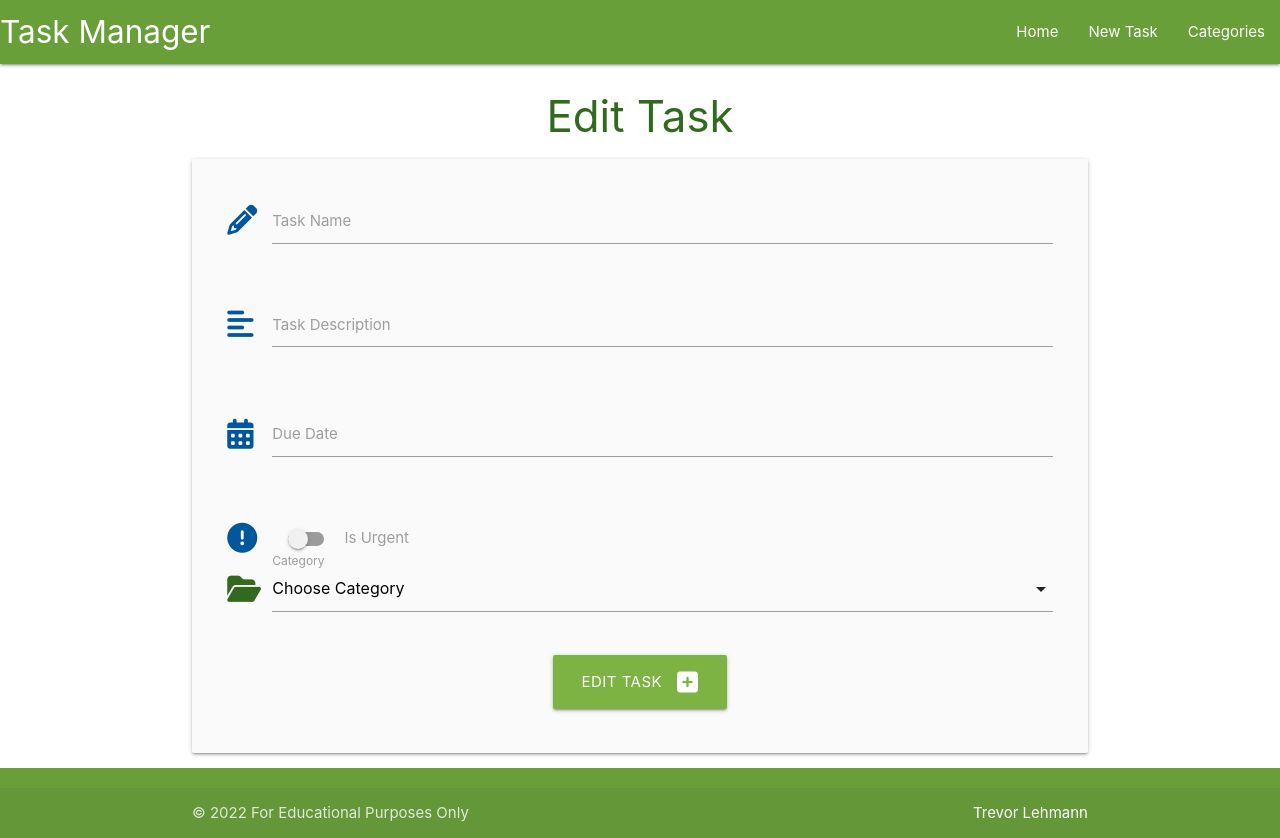
After one commit to trevthedev777/Task_Manager_Application, a Flask app: template taskmanager/templates/edit_task.html in a window 1280 px wide. The commit adds this page. Run offline with Flask 2, Linux system fonts and the light colour scheme; the template is opened without the code that fills it, so the values that code supplies are empty; some libraries are stand-ins or nearby versions.

Commit message:
create edit task html page and crud functionality to edut a task

```diff
--- /dev/null
+++ b/taskmanager/templates/edit_task.html
@@ -0,0 +1,79 @@
+<!-- anything thats created on the base.html is extended here -->
+{% extends "base.html" %}
+{% block content %}
+
+<h3 class="light-green-text text-darken-4 center-align">Edit Task</h3>
+
+<!-- Form to add new Task -->
+<div class="row card-panel grey lighten-5">
+    <form class="col s12" method="POST" action="{{ url_for('edit_task', task_id=task.id) }}">
+        <!-- Task Name -->
+        <div class="row">
+            <div class="input-field col s12">
+                <i class="fas fa-pencil-alt prefix light-blue-text text-darken-4"></i>
+                <input value="{{ task.task_name }}" id="task_name" name="task_name" type="text" class="validate" minlength="5" maxlength="50" required>
+                <label for="task_name">Task Name</label>
+            </div>
+        </div>
+        <!-- Task Description -->
+        <div class="row">
+            <div class="input-field col s12">
+                <i class="fas fa-align-left prefix light-blue-text text-darken-4"></i>
+                <textarea id="task_description" name="task_description" type="text" class="materialize-textarea validate" minlength="5" maxlength="200" required>
+                    {{- task.task_description -}}
+                </textarea>
+                <label for="task_description">Task Description</label>
+            </div>
+        </div>
+        <!-- Due Date -->
+        <div class="row">
+            <div class="input-field col s12">
+                <i class="fas fa-calendar-alt prefix light-blue-text text-darken-4"></i>
+                <input value="{{ task.due_date.strftime('%d %B, %Y') }}" id="due_date" name="due_date" type="text" class="datepicker validate" required>
+                <label for="due_date">Due Date</label>
+            </div>
+        </div>
+        <!-- is_urgent-->
+        <div class="row">
+            <div class="input-field col s12 switch">
+                <i class="fas fa-exclamation-circle prefix light-blue-text text-darken-4"></i>
+                <label for="is_urgent">
+                    {% if task.is_urgent == True %}
+                        <input id="is_urgent" name="is_urgent" type="checkbox" checked>
+                    {% else %}
+                        <input id="is_urgent" name="is_urgent" type="checkbox">
+                    {% endif %}
+                    <span class="lever"></span>
+                    Is Urgent
+                </label>
+            </div>
+        </div>
+        <!-- category_id -->
+        <div class="row">
+            <div class="input-field col s12">
+                <i class="fas fa-folder-open prefix light-green-text text-darken-4"></i>
+                <select id="category_id" name="category_id" class="validate" required>
+                    <option value="" disabled >Choose Category</option>
+                    {% for category in categories %}
+                        {% if category == task.category %}
+                            <option value="{{ category.id }}">{{ category.category_name }}</option>
+                        {% else %}
+                            <option value="{{ category.id }}">{{ category.category_name }}</option>
+                        {% endif %}
+                    {% endfor %}
+                </select>
+                <label for="category_id">Category</label>
+              </div>
+        </div>
+        <!-- Submit Button -->
+        <div class="row">
+            <div class="col s12 center-align">
+                <button type="submit" class="btn-large light-green darken-1">
+                    Edit Task <i class="fas fa-plus-square right"></i>
+                </button>
+            </div>
+        </div>
+    </form>
+</div>
+
+{% endblock %}
--- a/taskmanager/templates/tasks.html
+++ b/taskmanager/templates/tasks.html
@@ -26,6 +26,10 @@
       <div class="collapsible-body">
             <strong>{{ task.category }}</strong>
             <p>{{ task.task_description }}</p>
+            <!-- edit or delete task -->
+            <p>
+                <a href="{{ url_for('edit_task', task_id=task.id) }}" class="btn green accent-4">Edit</a>
+            </p>
       </div>
     </li>
     {% endfor %}
```
Also changed, not shown: taskmanager/routes.py (+14 -9 lines).
